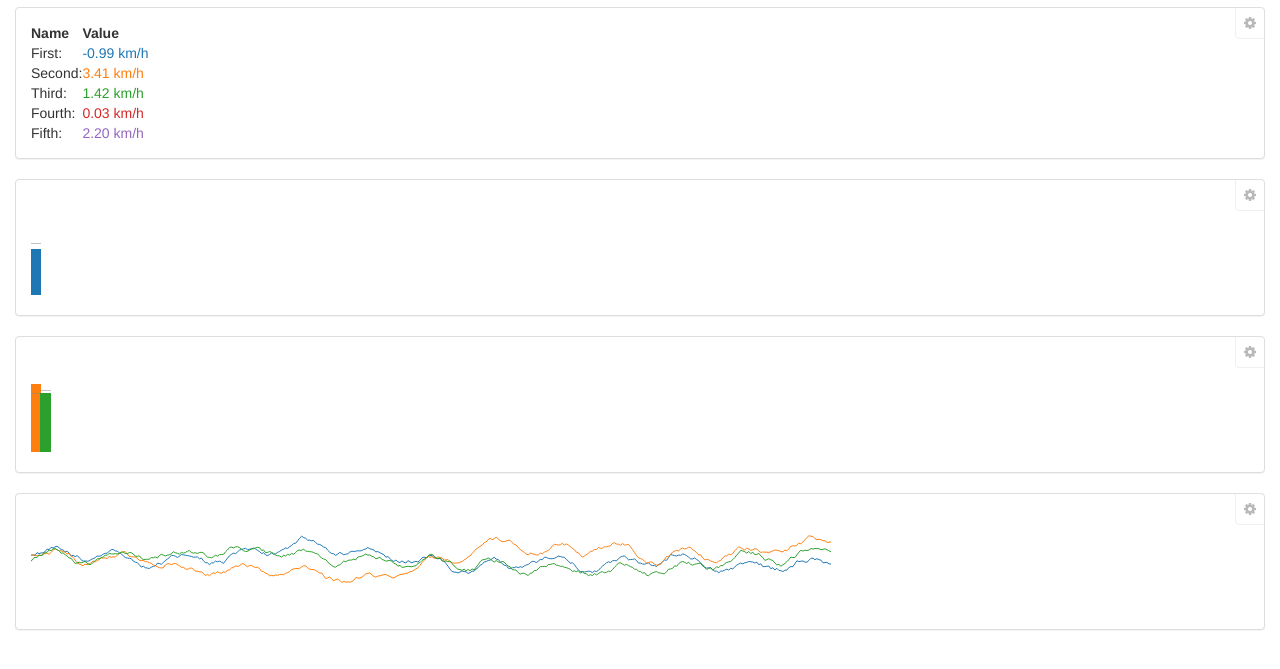
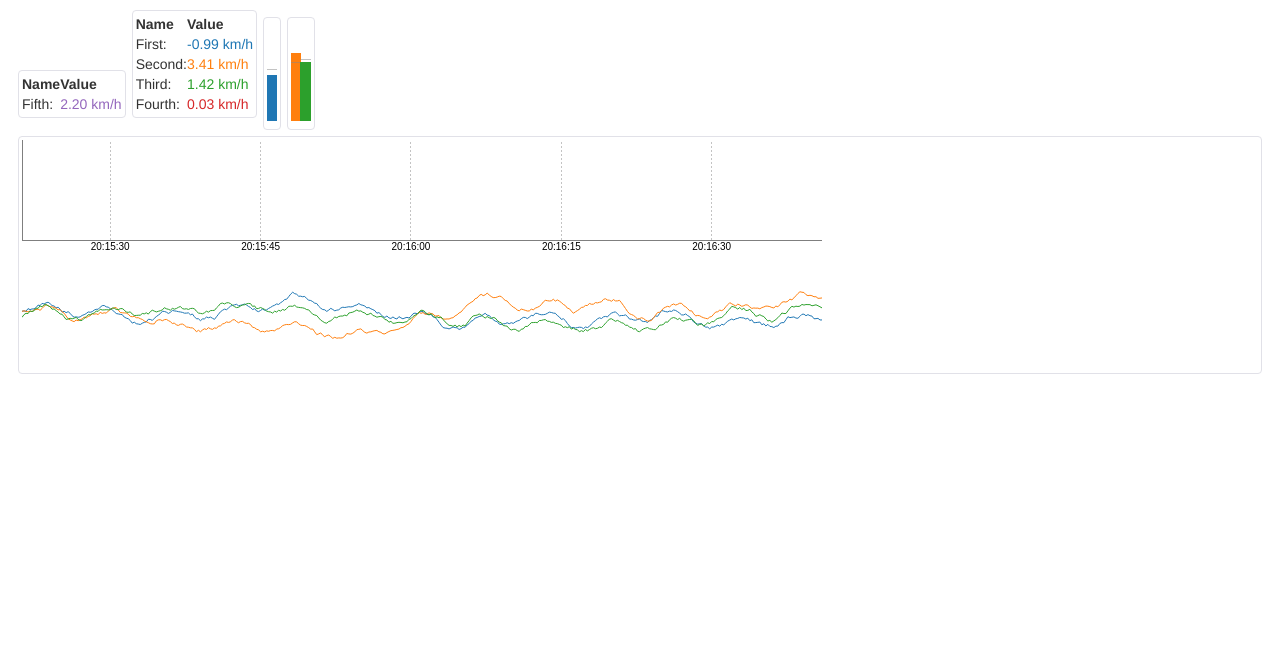
Before and after one commit to testmegit/Widget, a website: page objects.html in a window 1280 px wide. Shown: the part 53-722 px from the top of the page. Drawn offline with Linux system fonts and the light colour scheme.

Commit message:
Axes Update, bootstrap panel removed from widgets.

```diff
--- a/Widget.Graph.js
+++ b/Widget.Graph.js
@@ -16,6 +16,7 @@ Carmen.Graph = function(scope) {
 	var _refreshTimer = {};
 	var _autoscale = false;
 	var _resolution = 1000;
+	var _hAxis = 20;
 
   that = Carmen.Widget.call(this, scope);
   this.version = '0.0.1';
@@ -29,11 +30,12 @@ Carmen.Graph = function(scope) {
 
 	var x = this.g.x = d3.time.scale().range([0, w]);
 
-/*	var xAxis = this.g.xAxis = d3.svg.axis().scale(x)
+	var xAxis = this.g.xAxis = d3.svg.axis().scale(x)
+		.ticks(9)
 		.tickSize(-h)
-		.tickFormat(d3.time.format("%H:%M"))
+		.tickFormat(d3.time.format("%H:%M:%S"))
 		.orient("bottom");
-*/
+
 	/*
 	var svg = this.g.svg = d3.select(this.content[0]).append("svg")
 		.attr("width", w)
@@ -44,6 +46,16 @@ Carmen.Graph = function(scope) {
   	  .attr("id", "clip")
   	;
 	*/
+
+	var svg = this.g.svg = d3.select(this.content[0]).append("svg:svg")
+		.attr("class", "graphaxis")
+		.attr("width", w)
+		.attr("height", h + _hAxis)
+		;
+	svg.append("g")
+				.attr("class", "axis x")
+				.attr("transform", "translate(0," + (h) + ")")
+				.call(xAxis);
 
 	var canvas = this.g.canvas = d3.select(this.content[0]).append("canvas")
 		.attr("width", w)
@@ -158,6 +170,8 @@ Carmen.Graph.prototype.bind = function() {
 
 	} // for
 
+
+
 }; // bind
 
 Carmen.Graph.prototype.refresh = function() {
@@ -168,6 +182,7 @@ Carmen.Graph.prototype.refresh = function() {
 			xAxis = this.g.xAxis,
 			// focus = this.g.canvas,
 			canvas = this.g.canvas,
+			svg = this.g.svg,
 
 			area = this.g.area,
 			line = this.g.line
@@ -177,6 +192,8 @@ Carmen.Graph.prototype.refresh = function() {
 
 	canvas.clearRect(0, 0, w, h);
 	// canvas.transform(0,0,0,0,-2,0);
+
+
 
 	// Realtime shows a window of (default) 1 minute of data.
 	if (this.realtime()) {
@@ -200,6 +217,8 @@ Carmen.Graph.prototype.refresh = function() {
 		x.domain([tMin, tMax]);
 
 	}	// realtime?
+
+	svg.select(".axis.x").call(xAxis);
 
 
 	for (i = 0; i < this.elements().length; i++) {
--- a/Widget.js
+++ b/Widget.js
@@ -42,10 +42,16 @@ Carmen.Widget = function(scope) {
     this.cog = $('<div style="position: relative"><div class="btn cog"><i class="fa fa-cog"></i></div></div>');
     this.cog.click(this, function (e) { e.data.option(); });
 
-    this.container = $('<div id="' + this.key + '" class="widget panel panel-default"></div>');
-    this.heading = $('<div class="name panel-heading panel-title">' + _name + '</div>');
-    this.content = $('<div class="content panel-body"></div>');
-    this.container.append(this.cog);
+    this.container = $('<div id="' + this.key + '" class="widget"></div>');
+    this.heading = $('<div class="name">' + _name + '</div>');
+    this.content = $('<div class="content"></div>');
+
+    // this.container = $('<div id="' + this.key + '" class="widget panel panel-default"></div>');
+    // this.heading = $('<div class="name panel-heading panel-title">' + _name + '</div>');
+    // this.content = $('<div class="content panel-body"></div>');
+
+    // this.container.append(this.cog);
+
     // this.container.append(this.heading);
     this.container.append(this.content);
     $('#engine').append(this.container);
--- a/carmen.css
+++ b/carmen.css
@@ -1,7 +1,18 @@
 body {
 	margin-top: 60px;
 }
+
+svg {
+  font: 10px sans-serif;
+}
+
 .widget {
+	/* display: inline; */
+	border: 1px solid #e1e1e8;
+	display: inline-block;
+	margin: 3px;
+	padding: 3px;
+	border-radius: 4px;
 
 }
 
@@ -23,6 +34,20 @@ rect {
 }
 path, area {
 	opacity: 0.5;
+}
+
+.graphaxis0 {
+	position: relative;
+	display: block;
+	top: 0;
+	z-index: 9;
+}
+
+.graphchart0 {
+	position: relative;
+	display: inline;
+	top: -120px;
+	z-index: 10;
 }
 
 .graphchart path {
@@ -50,3 +75,18 @@ path, area {
 	color: #FFF;
 	opacity: 1;
 }
+
+.axis line {
+	stroke: #888;
+	stroke-width: 1px;
+	fill: none;
+	stroke-opacity: 0.5;
+	shape-rendering: crispEdges;
+	stroke-dasharray: 2,2;
+}
+
+.axis path {
+  fill: none;
+  stroke: #000;
+  shape-rendering: crispEdges;
+}
--- a/objects.html
+++ b/objects.html
@@ -75,6 +75,8 @@
   scope.connect();
 
   w1 = scope.widget.add(Carmen.Display).name('Oans');
+  w11 = scope.widget.add(Carmen.Display).name('Oans');
+
   w2 = scope.widget.add(Carmen.Bar).name('Zwoa');
 
   w3 = scope.widget.add(Carmen.Bar)
@@ -103,11 +105,12 @@
 
   // wg.realtime(true);
 
-  w1.element.add(e1);
-  w1.element.add(e2);
-  w1.element.add(e3);
-  w1.element.add(e4);
   w1.element.add(e5);
+
+  w11.element.add(e1);
+  w11.element.add(e2);
+  w11.element.add(e3);
+  w11.element.add(e4);
 
   w2.element.add(e1);
 
```
